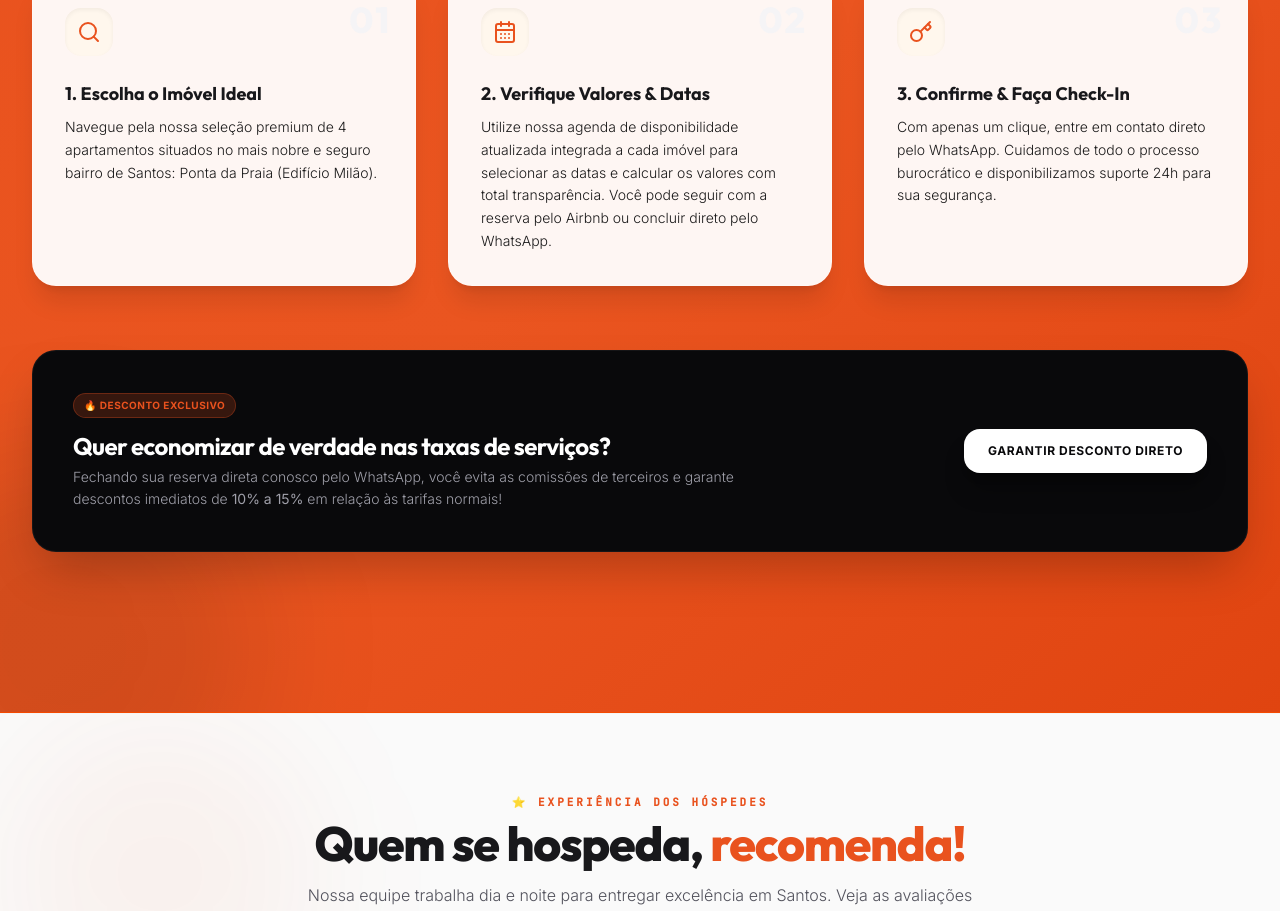
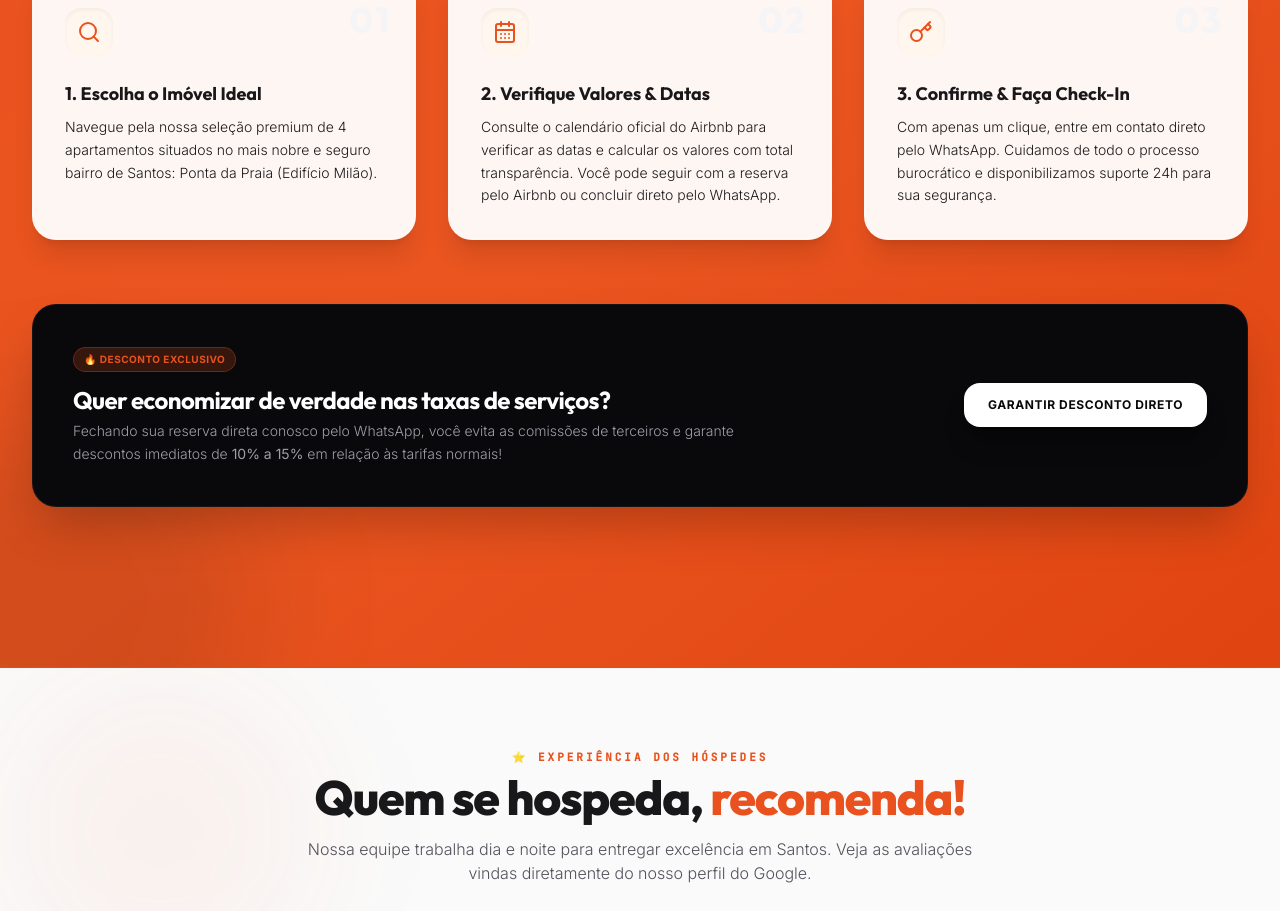
Before and after one commit to sidneirocha/checkinlitoral, a React (Vite) app: page / in a window 1280 px wide. Shown: the part 2951-3862 px from the top of the page. Built offline with nearby package versions, Linux system fonts and the light colour scheme; no server answers.

Commit message:
Clarify Airbnb calendar in how it works

```diff
--- a/src/components/HowItWorks.tsx
+++ b/src/components/HowItWorks.tsx
@@ -11,7 +11,7 @@ export default function HowItWorks() {
     {
       icon: <CalendarDays className="w-6 h-6 text-primary" />,
       titulo: "2. Verifique Valores & Datas",
-      descricao: "Utilize nossa agenda de disponibilidade atualizada integrada a cada imóvel para selecionar as datas e calcular os valores com total transparência. Você pode seguir com a reserva pelo Airbnb ou concluir direto pelo WhatsApp."
+      descricao: "Consulte o calendário oficial do Airbnb para verificar as datas e calcular os valores com total transparência. Você pode seguir com a reserva pelo Airbnb ou concluir direto pelo WhatsApp."
     },
     {
       icon: <Key className="w-6 h-6 text-primary" />,
```
